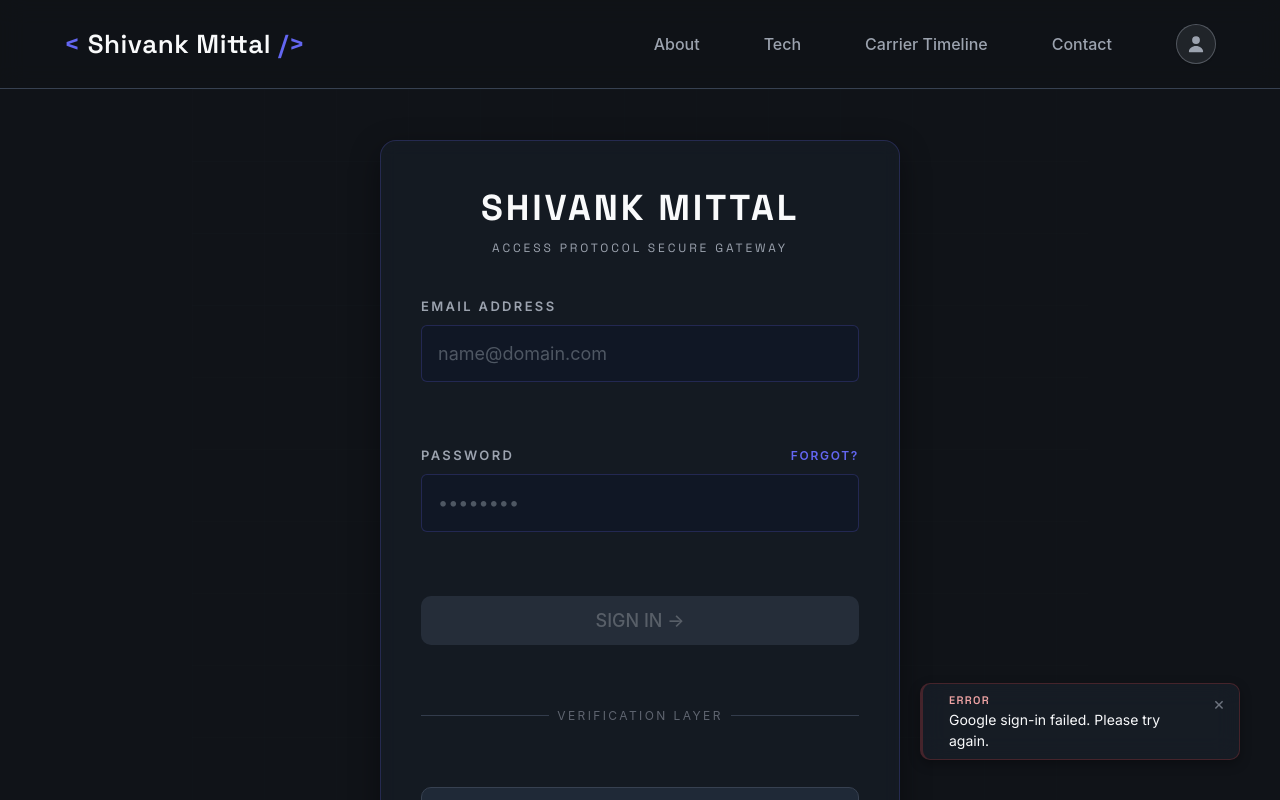
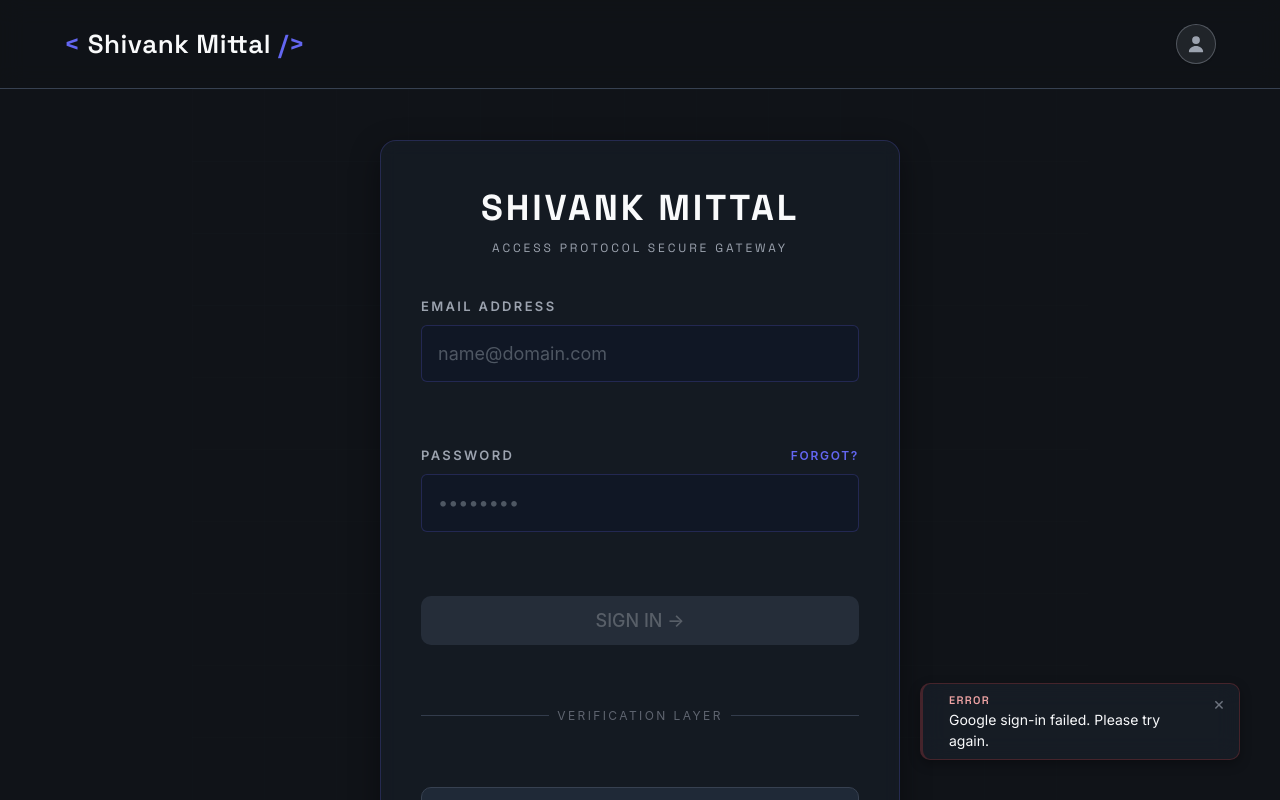
Before and after one commit to Shivank-Mittal/fullstack-portfolio, an Angular app: page /auth in a window 1280 px wide. Shown: the top 800 px of the page. Built offline with nearby package versions, Linux system fonts and the light colour scheme.

Commit message:
temparary disabled the items in the navbar

```diff
--- a/src/app/core/navbar/navbar.component.css
+++ b/src/app/core/navbar/navbar.component.css
@@ -16,6 +16,7 @@
     margin: 0;
     letter-spacing: 0.5px;
     color: var(--color-text-primary);
+    cursor: pointer;
 
     /* gradient text */
     /* background: var(--gradient-primary); */
--- a/src/app/core/navbar/navbar.component.html
+++ b/src/app/core/navbar/navbar.component.html
@@ -3,7 +3,7 @@
     <h3 class="logo" (click)="handleLogoClick()" >Shivank Mittal</h3>
 
     <ul class="item-section">
-        @if((deviceType$ | async) !== "mobile") {
+        <!-- @if((deviceType$ | async) !== "mobile") {
             @for (item of navbarInfo().items; track $index) {
                 <li [id]="item.id" (keydown)="keyInteractionHandler($event)">
                     <a #navItem (click)="handleElementSection(item)">
@@ -11,7 +11,7 @@
                     </a>
                 </li>
             }
-        }
+        } -->
 
 
         <li class="cta" (click)="profileHandler()">
```
